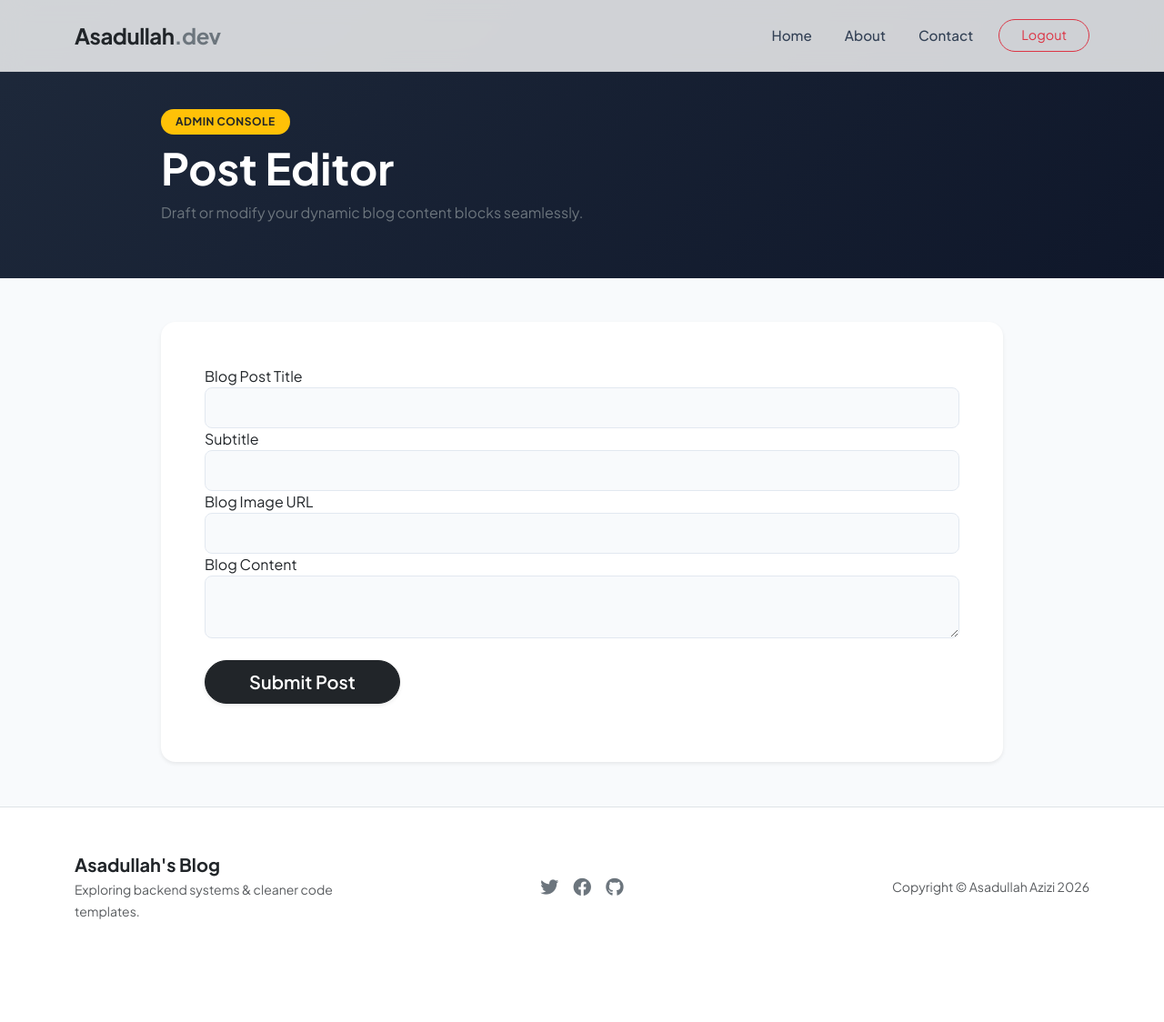
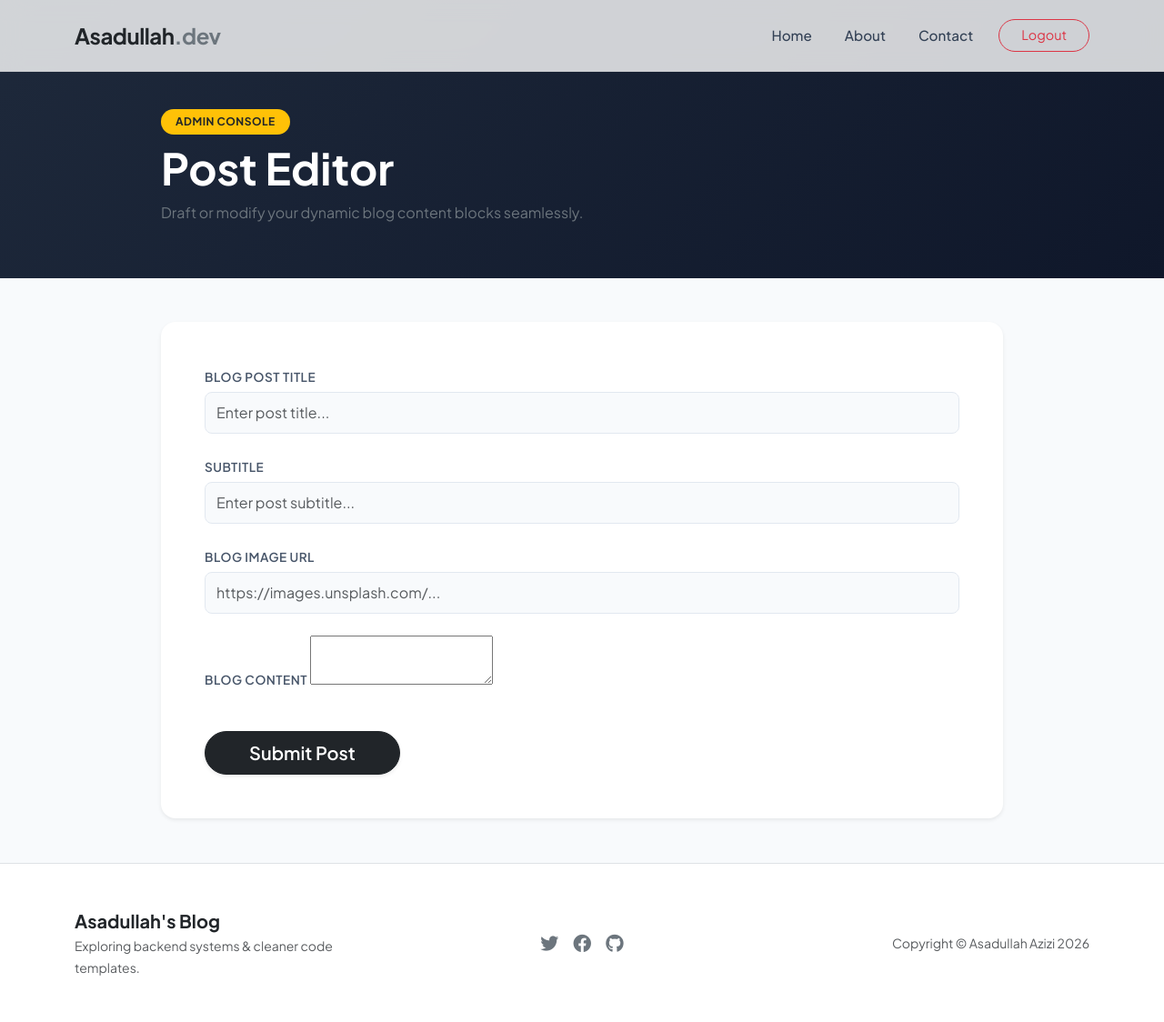
Before and after one commit to asadullah-dev-ai-cyber/blog-website, a Flask app: page /new-post in a window 1280 px wide. Shown: the whole page at 91% size. Before the commit the page ends 1011 px from the top, so only its background shows below. Run offline with Flask 3, Linux system fonts and the light colour scheme; the visitor is signed in with stand-in values (Sample User, id 1); some libraries are stand-ins or nearby versions.

Commit message:
Bypass quick_form to fix CKEditor payload submission validation bug

```diff
--- a/templates/make-post.html
+++ b/templates/make-post.html
@@ -1,11 +1,13 @@
 {% include "header.html" %}
 
 <!-- Workspace Header Banner -->
-<header class="masthead" style="background: linear-gradient(135deg, #1e293b 0%, #0f172a 100%); padding: 120px 0 60px 0;">
+<header class="masthead"
+        style="background: linear-gradient(135deg, #1e293b 0%, #0f172a 100%); padding: 120px 0 60px 0;">
     <div class="container">
         <div class="row">
             <div class="col-lg-10 mx-auto text-white">
-        <span class="badge bg-warning text-dark rounded-pill px-3 py-2 mb-2 text-uppercase fw-bold" style="letter-spacing: 0.5px;">Admin Console</span>
+                <span class="badge bg-warning text-dark rounded-pill px-3 py-2 mb-2 text-uppercase fw-bold"
+                      style="letter-spacing: 0.5px;">Admin Console</span>
                 <h1 class="fw-bold display-5">Post Editor</h1>
                 <p class="text-secondary mb-0">Draft or modify your dynamic blog content blocks seamlessly.</p>
             </div>
@@ -19,16 +21,53 @@
         <div class="col-lg-10 mx-auto">
             <div class="card border-0 shadow-sm rounded-4 p-4 p-md-5 bg-white">
 
-        <!-- Native CKEditor Script Configuration Setup Requirements -->
+                <!-- Manual Premium Form Build -->
+                <form method="POST" novalidate>
+                    <!-- 1. Global Form CSRF Protection Token -->
+                    {{ form.csrf_token }}
+
+                    <!-- 2. Post Title Input -->
+                    <div class="mb-4">
+                        {{ form.title.label(class="form-label fw-semibold text-secondary small text-uppercase") }}
+                        {{ form.title(class="form-control form-control-lg rounded-3 shadow-none border-light-subtle
+                        bg-light bg-opacity-50", placeholder="Enter post title...") }}
+                        {% for error in form.title.errors %}<span class="text-danger small">{{ error }}</span>{% endfor
+                        %}
+                    </div>
+
+                    <!-- 3. Post Subtitle Input -->
+                    <div class="mb-4">
+                        {{ form.subtitle.label(class="form-label fw-semibold text-secondary small text-uppercase") }}
+                        {{ form.subtitle(class="form-control form-control-lg rounded-3 shadow-none border-light-subtle
+                        bg-light bg-opacity-50", placeholder="Enter post subtitle...") }}
+                        {% for error in form.subtitle.errors %}<span class="text-danger small">{{ error }}</span>{%
+                        endfor %}
+                    </div>
+
+                    <!-- 4. Background Banner Image URL Input -->
+                    <div class="mb-4">
+                        {{ form.img_url.label(class="form-label fw-semibold text-secondary small text-uppercase") }}
+                        {{ form.img_url(class="form-control form-control-lg rounded-3 shadow-none border-light-subtle
+                        bg-light bg-opacity-50", placeholder="https://images.unsplash.com/...") }}
+                        {% for error in form.img_url.errors %}<span class="text-danger small">{{ error }}</span>{%
+                        endfor %}
+                    </div>
+
+                    <!-- 5. Dynamic CKEditor Field Configuration Workspace -->
+                    <div class="mb-4">
+                        {{ form.body.label(class="form-label fw-semibold text-secondary small text-uppercase") }}
+                        {{ form.body() }}
+                        {% for error in form.body.errors %}<span class="text-danger small">{{ error }}</span>{% endfor
+                        %}
+                    </div>
+
+                    <!-- 6. Submit Triggers -->
+                    {{ form.submit(class="btn btn-dark btn-lg px-5 rounded-pill shadow-sm fw-semibold mt-3") }}
+                </form>
+
+                <!-- Inject CKEditor JavaScript Hooks and Bind it directly to our form.body field -->
                 {{ ckeditor.load() }}
                 {{ ckeditor.config(name='body') }}
-
-        <!-- WTForms Intake Layer Execution Context -->
-        {% import "bootstrap/wtf.html" as wtf %}
-        <div class="mb-3 custom-editor-form">
-          <!-- We let quick_form handle the <form> tags, csrf_token, and novalidate internally -->
-          {{ wtf.quick_form(form, novalidate=True, button_map={'submit': 'btn btn-dark btn-lg px-5 rounded-pill shadow-sm fw-semibold mt-4'}) }}
-        </div>
 
             </div>
         </div>
```
Lines whose indentation alone changed are shown as unchanged.
